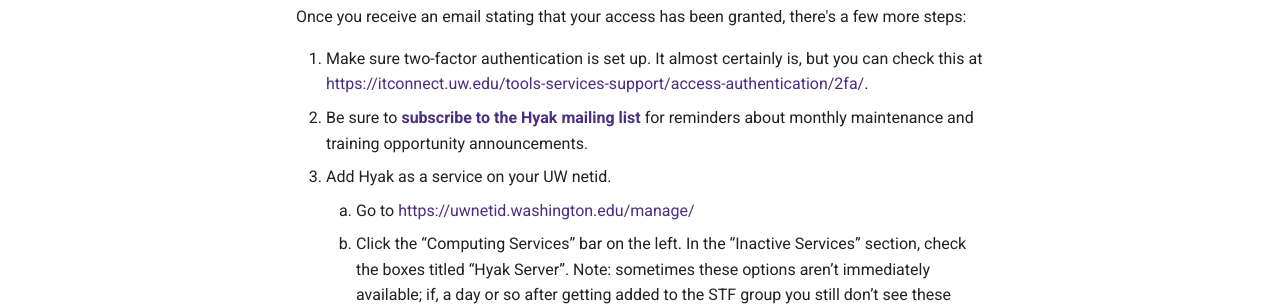
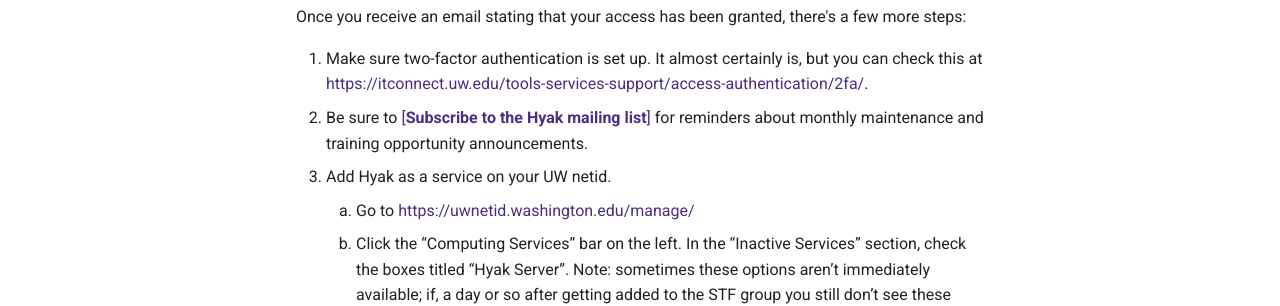
Before and after one commit to UW-HPC/website_revamp, an MkDocs documentation site: the page built from docs/hyak_access.md, in a window 1280 px wide and 1260 px high. Shown: the part 679-985 px from the top of the window. Built offline with MkDocs 1.6.1 and Material for MkDocs 9.7.7, drawn with Linux system fonts in a browser that asks for light colours.

Commit message:
formatting

```diff
--- a/docs/hyak_access.md
+++ b/docs/hyak_access.md
@@ -13,7 +13,7 @@
 Once you receive an email stating that your access has been granted, there's a few more steps:
 
 1. Make sure two-factor authentication is set up. It almost certainly is, but you can check this at [https://itconnect.uw.edu/tools-services-support/access-authentication/2fa/](https://itconnect.uw.edu/tools-services-support/access-authentication/2fa/).
-2. Be sure to [**subscribe to the Hyak mailing list**](https://mailman1.u.washington.edu/mailman/listinfo/hyak-users) for reminders about monthly maintenance and training opportunity announcements.
+2. Be sure to [[**Subscribe to the Hyak mailing list**]](https://mailman1.u.washington.edu/mailman/listinfo/hyak-users) for reminders about monthly maintenance and training opportunity announcements.
 3. Add Hyak as a service on your UW netid.
     1. Go to [https://uwnetid.washington.edu/manage/](https://uwnetid.washington.edu/manage/)
     2. Click the “Computing Services” bar on the left. In the “Inactive Services” section, check the boxes titled “Hyak Server”. Note: sometimes these options aren’t immediately available; if, a day or so after getting added to the STF group you still don’t see these options, email <hpcc@uw.edu> or message an officer on slack.
```
Also changed, not shown: docs/events.md (line endings or trailing spaces).
